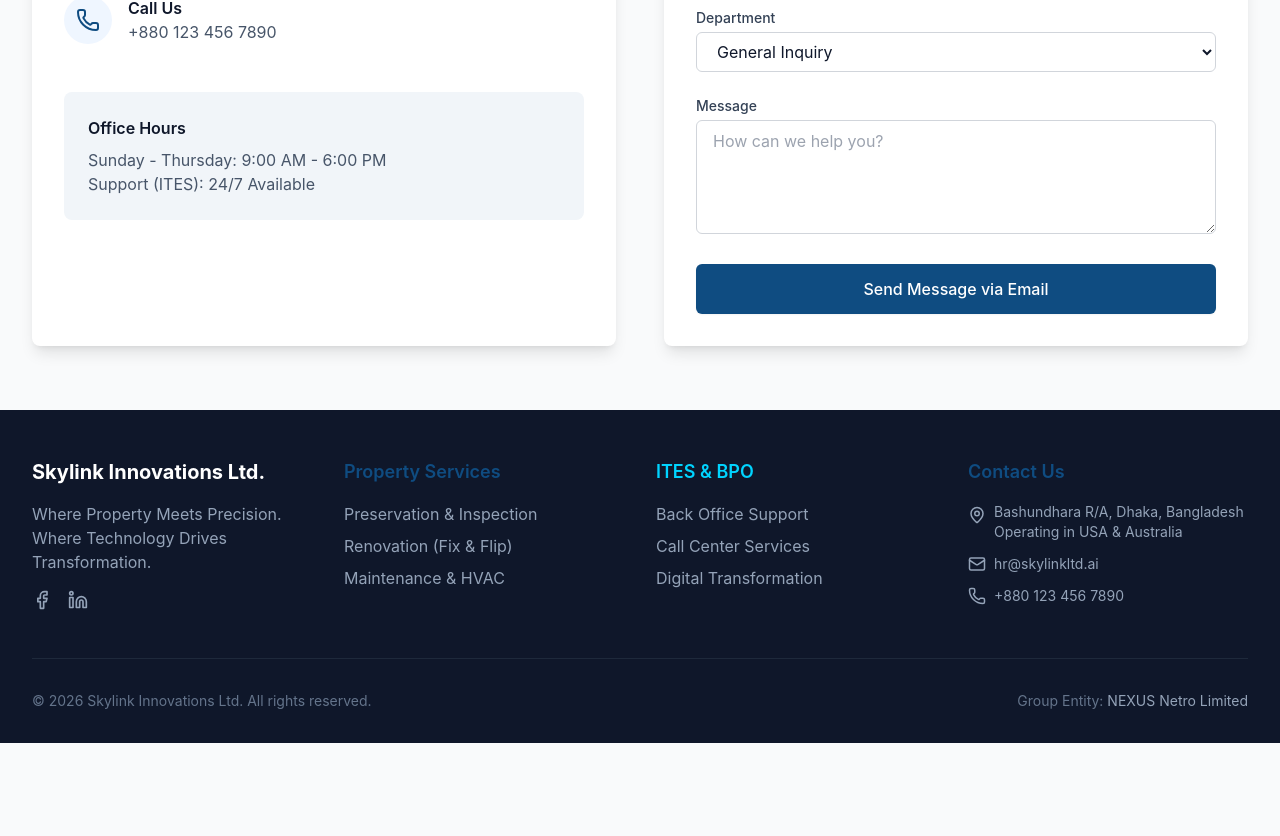
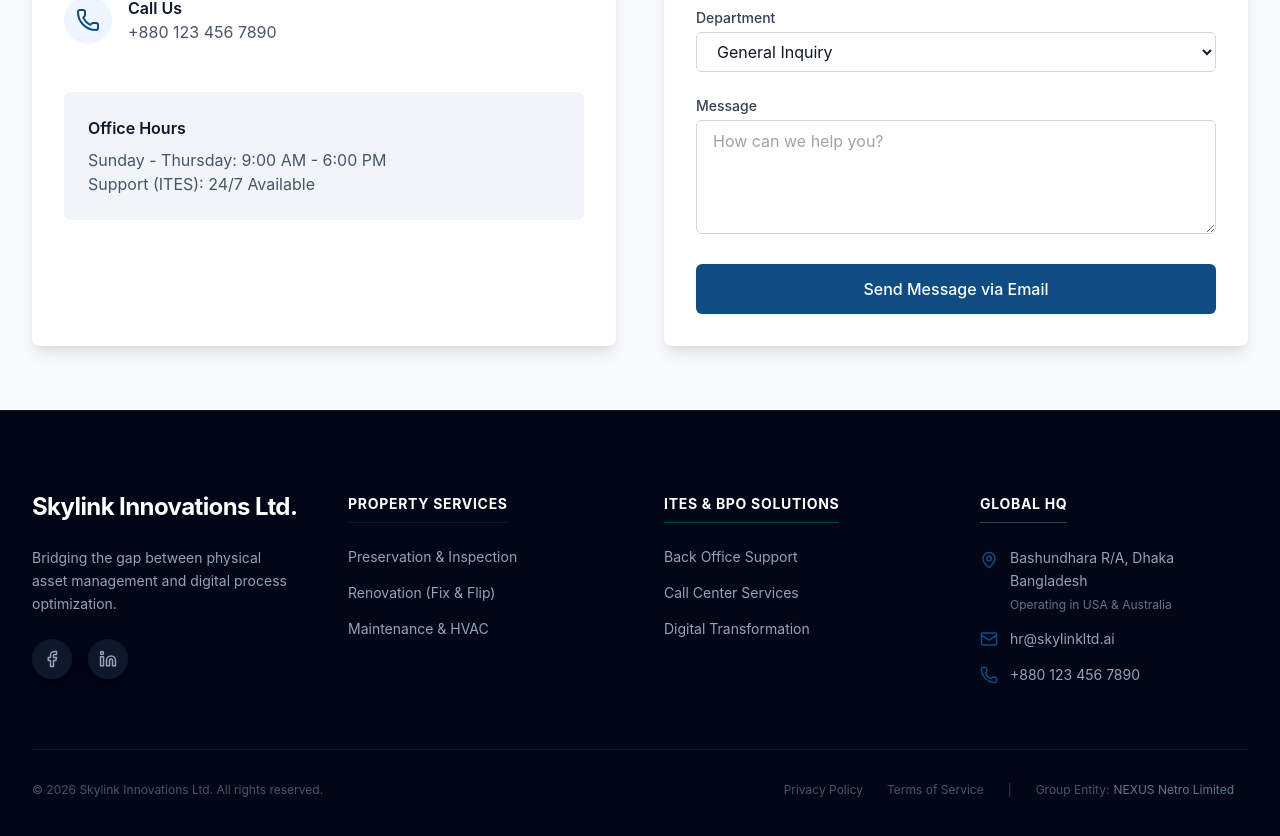
Before and after one commit to mhcybroot/skylink-website-, a React (Vite) app: page /contact in a window 1280 px wide. Shown: the part 532-1368 px from the top of the page. Before the commit the page ends 1275 px from the top, so only its background shows below. Built offline with nearby package versions, Linux system fonts and the light colour scheme.

Commit message:
footer updated

```diff
--- a/src/components/Layout/Footer.jsx
+++ b/src/components/Layout/Footer.jsx
@@ -1,69 +1,92 @@
 import { Link } from 'react-router-dom';
-import { Facebook, Linkedin, Mail, MapPin, Phone } from 'lucide-react';
+import { Facebook, Linkedin, Mail, MapPin, Phone, ArrowUpRight } from 'lucide-react';
 
 const Footer = () => {
     return (
-        <footer className="bg-slate-900 text-white pt-12 pb-8">
+        <footer className="bg-slate-950 text-white pt-20 pb-10 border-t border-slate-900">
             <div className="max-w-7xl mx-auto px-4 sm:px-6 lg:px-8">
-                <div className="grid grid-cols-1 md:grid-cols-4 gap-8">
+                <div className="grid grid-cols-1 md:grid-cols-4 gap-12 mb-16">
 
-                    {/* Company Info */}
-                    <div className="mb-8 md:mb-0">
-                        <h3 className="text-xl font-bold text-white mb-4">Skylink Innovations Ltd.</h3>
-                        <p className="text-slate-400 mb-4">
-                            Where Property Meets Precision.<br />
-                            Where Technology Drives Transformation.
+                    {/* Brand Column */}
+                    <div className="space-y-6">
+                        <h3 className="text-2xl font-bold text-white tracking-tight">Skylink Innovations Ltd.</h3>
+                        <p className="text-slate-400 leading-relaxed text-sm">
+                            Bridging the gap between physical asset management and digital process optimization.
                         </p>
                         <div className="flex space-x-4">
-                            <a href="#" className="text-slate-400 hover:text-white transition"><Facebook size={20} /></a>
-                            <a href="#" className="text-slate-400 hover:text-white transition"><Linkedin size={20} /></a>
+                            <a href="#" className="w-10 h-10 rounded-full bg-slate-900 flex items-center justify-center text-slate-400 hover:bg-skylink-blue hover:text-white transition-all duration-300 shadow-lg shadow-black/20">
+                                <Facebook size={18} />
+                            </a>
+                            <a href="#" className="w-10 h-10 rounded-full bg-slate-900 flex items-center justify-center text-slate-400 hover:bg-skylink-blue hover:text-white transition-all duration-300 shadow-lg shadow-black/20">
+                                <Linkedin size={18} />
+                            </a>
                         </div>
                     </div>
 
-                    {/* Vertical 1: Property */}
+                    {/* Vertical 1 */}
                     <div>
-                        <h4 className="text-lg font-semibold text-skylink-blue mb-4">Property Services</h4>
-                        <ul className="space-y-2">
-                            <li><Link to="/property" className="text-slate-400 hover:text-white transition">Preservation & Inspection</Link></li>
-                            <li><Link to="/property" className="text-slate-400 hover:text-white transition">Renovation (Fix & Flip)</Link></li>
-                            <li><Link to="/property" className="text-slate-400 hover:text-white transition">Maintenance & HVAC</Link></li>
+                        <h4 className="text-sm font-bold text-white uppercase tracking-wider mb-6 border-b border-skylink-blue/30 inline-block pb-2">Property Services</h4>
+                        <ul className="space-y-4">
+                            <li><Link to="/property" className="text-slate-400 hover:text-skylink-blue transition-colors text-sm flex items-center group">
+                                <span className="group-hover:translate-x-1 transition-transform">Preservation & Inspection</span>
+                            </Link></li>
+                            <li><Link to="/property" className="text-slate-400 hover:text-skylink-blue transition-colors text-sm flex items-center group">
+                                <span className="group-hover:translate-x-1 transition-transform">Renovation (Fix & Flip)</span>
+                            </Link></li>
+                            <li><Link to="/property" className="text-slate-400 hover:text-skylink-blue transition-colors text-sm flex items-center group">
+                                <span className="group-hover:translate-x-1 transition-transform">Maintenance & HVAC</span>
+                            </Link></li>
                         </ul>
                     </div>
 
-                    {/* Vertical 2: ITES */}
+                    {/* Vertical 2 */}
                     <div>
-                        <h4 className="text-lg font-semibold text-tech-cyan mb-4">ITES & BPO</h4>
-                        <ul className="space-y-2">
-                            <li><Link to="/ites" className="text-slate-400 hover:text-white transition">Back Office Support</Link></li>
-                            <li><Link to="/ites" className="text-slate-400 hover:text-white transition">Call Center Services</Link></li>
-                            <li><Link to="/ites" className="text-slate-400 hover:text-white transition">Digital Transformation</Link></li>
+                        <h4 className="text-sm font-bold text-white uppercase tracking-wider mb-6 border-b border-tech-cyan/30 inline-block pb-2">ITES & BPO Solutions</h4>
+                        <ul className="space-y-4">
+                            <li><Link to="/ites" className="text-slate-400 hover:text-tech-cyan transition-colors text-sm flex items-center group">
+                                <span className="group-hover:translate-x-1 transition-transform">Back Office Support</span>
+                            </Link></li>
+                            <li><Link to="/ites" className="text-slate-400 hover:text-tech-cyan transition-colors text-sm flex items-center group">
+                                <span className="group-hover:translate-x-1 transition-transform">Call Center Services</span>
+                            </Link></li>
+                            <li><Link to="/ites" className="text-slate-400 hover:text-tech-cyan transition-colors text-sm flex items-center group">
+                                <span className="group-hover:translate-x-1 transition-transform">Digital Transformation</span>
+                            </Link></li>
                         </ul>
                     </div>
 
                     {/* Contact */}
                     <div>
-                        <h4 className="text-lg font-semibold text-skylink-blue mb-4">Contact Us</h4>
-                        <ul className="space-y-3">
+                        <h4 className="text-sm font-bold text-white uppercase tracking-wider mb-6 border-b border-slate-700 inline-block pb-2">Global HQ</h4>
+                        <ul className="space-y-4">
                             <li className="flex items-start">
-                                <MapPin size={18} className="mr-2 mt-1 flex-shrink-0 text-slate-400" />
-                                <span className="text-slate-400 text-sm">Bashundhara R/A, Dhaka, Bangladesh<br />Operating in USA & Australia</span>
+                                <MapPin size={18} className="mr-3 mt-1 flex-shrink-0 text-skylink-blue" />
+                                <span className="text-slate-400 text-sm leading-relaxed">Bashundhara R/A, Dhaka<br />Bangladesh<br /><span className="text-xs text-slate-500 mt-1 block">Operating in USA & Australia</span></span>
                             </li>
                             <li className="flex items-center">
-                                <Mail size={18} className="mr-2 flex-shrink-0 text-slate-400" />
-                                <a href="mailto:hr@skylinkltd.ai" className="text-slate-400 hover:text-white text-sm">hr@skylinkltd.ai</a>
+                                <Mail size={18} className="mr-3 flex-shrink-0 text-skylink-blue" />
+                                <a href="mailto:hr@skylinkltd.ai" className="text-slate-400 hover:text-white text-sm transition-colors">hr@skylinkltd.ai</a>
                             </li>
                             <li className="flex items-center">
-                                <Phone size={18} className="mr-2 flex-shrink-0 text-slate-400" />
+                                <Phone size={18} className="mr-3 flex-shrink-0 text-skylink-blue" />
                                 <span className="text-slate-400 text-sm">+880 123 456 7890</span>
                             </li>
                         </ul>
                     </div>
                 </div>
 
-                <div className="border-t border-slate-800 mt-12 pt-8 flex flex-col md:flex-row justify-between items-center">
-                    <p className="text-slate-500 text-sm">&copy; {new Date().getFullYear()} Skylink Innovations Ltd. All rights reserved.</p>
-                    <div className="flex space-x-6 mt-4 md:mt-0">
-                        <span className="text-slate-500 text-sm">Group Entity: <a href="#" className="text-slate-400 hover:underline">NEXUS Netro Limited</a></span>
+                <div className="border-t border-slate-900 pt-8 flex flex-col md:flex-row justify-between items-center text-center md:text-left">
+                    <p className="text-slate-600 text-xs mb-4 md:mb-0">
+                        &copy; {new Date().getFullYear()} Skylink Innovations Ltd. All rights reserved.
+                    </p>
+                    <div className="flex items-center space-x-6">
+                        <Link to="/privacy" className="text-slate-600 hover:text-slate-400 text-xs transition-colors">Privacy Policy</Link>
+                        <Link to="/terms" className="text-slate-600 hover:text-slate-400 text-xs transition-colors">Terms of Service</Link>
+                        <span className="text-slate-700 text-xs">|</span>
+                        <span className="text-slate-600 text-xs flex items-center group">
+                            Group Entity: <a href="#" className="ml-1 text-slate-500 hover:text-white transition-colors group-hover:underline decoration-slate-500">NEXUS Netro Limited</a>
+                            <ArrowUpRight size={10} className="ml-1 opacity-0 group-hover:opacity-100 transition-opacity" />
+                        </span>
                     </div>
                 </div>
             </div>
```
